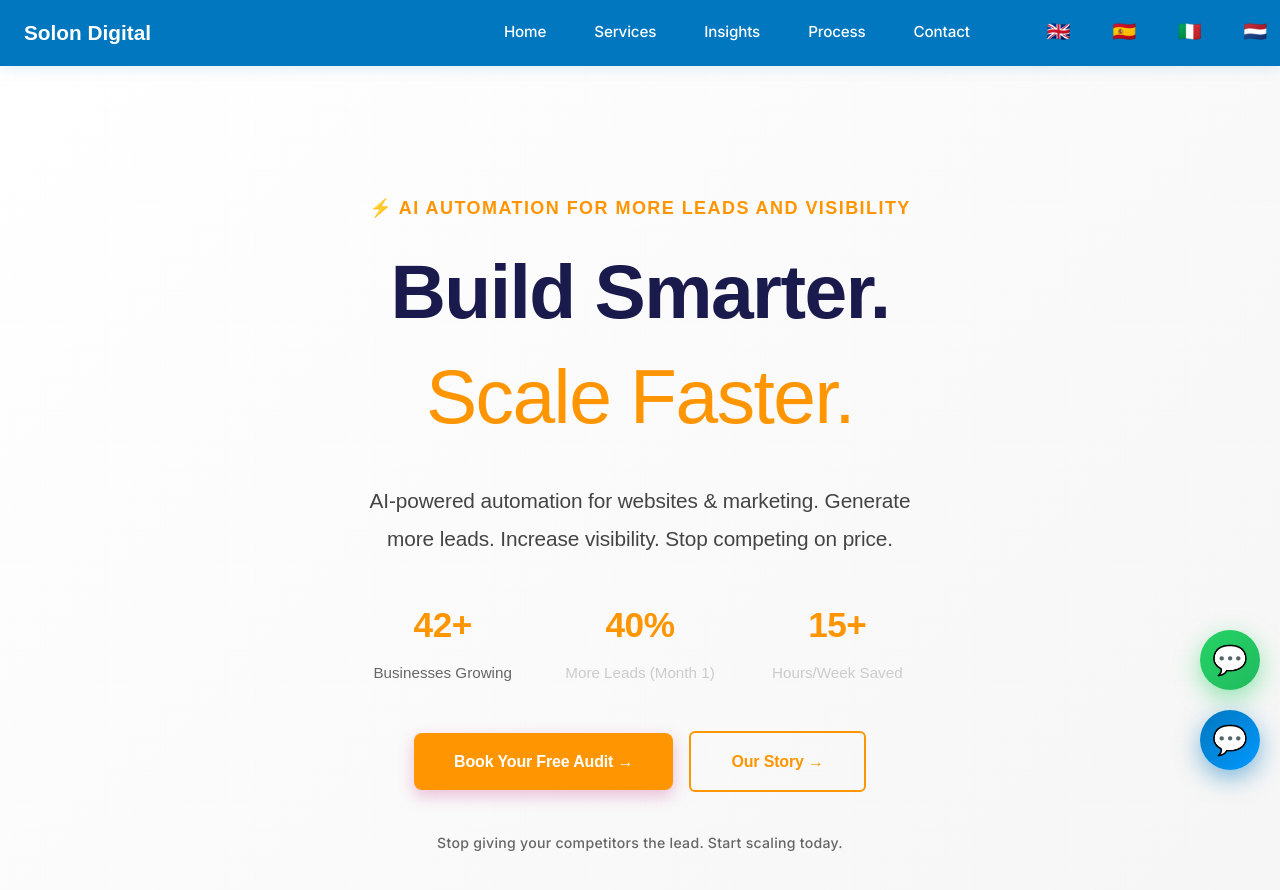
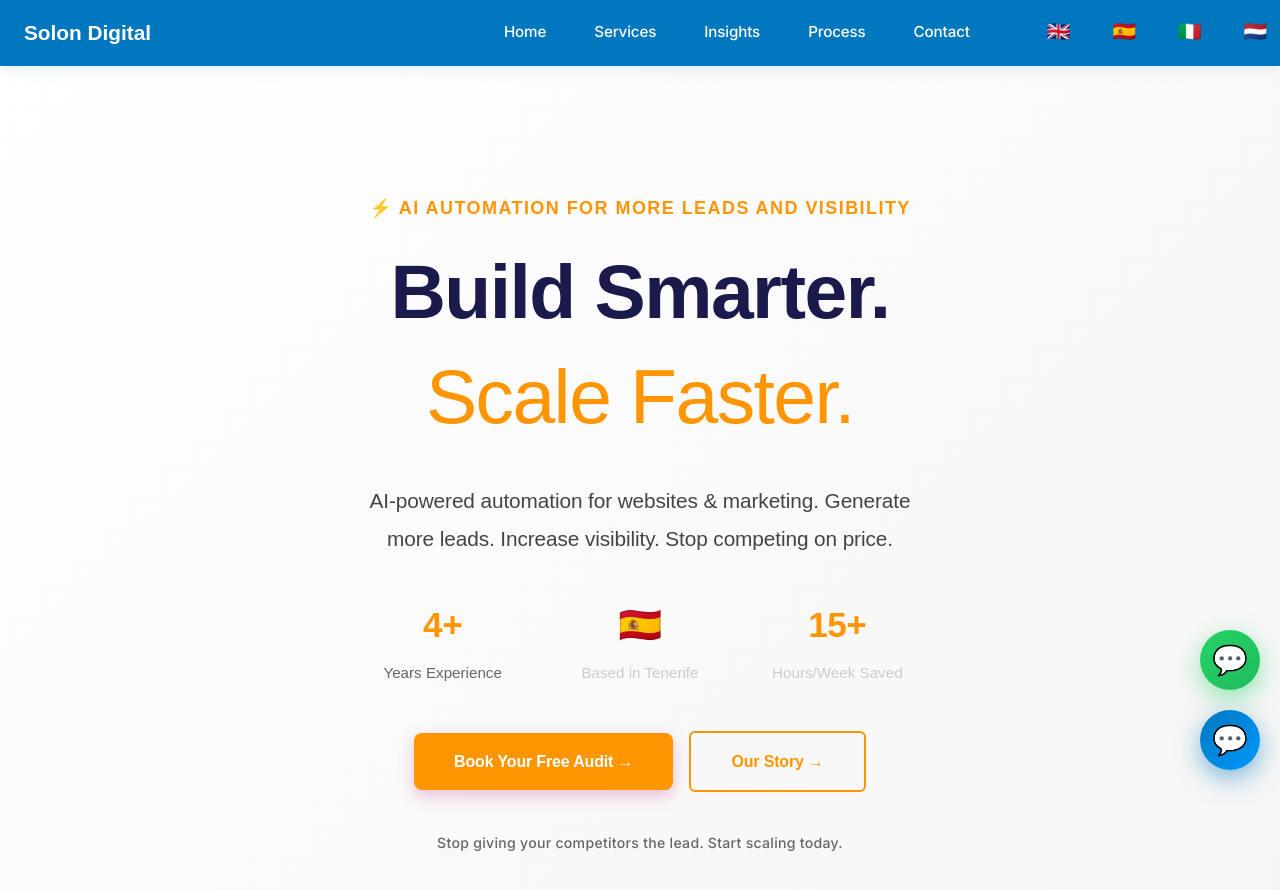
Before and after one commit to Jobelandee/Repository-name-solon-digital, a React (Create React App) app: page / in a window 1280 px wide. Shown: the top 890 px of the page. Built offline with nearby package versions, Linux system fonts and the light colour scheme.

Commit message:
Fix hero statistics - show 4+ years experience and Tenerife location

```diff
--- a/src/components/Hero.jsx
+++ b/src/components/Hero.jsx
@@ -111,12 +111,12 @@
             }}
           >
             <div style={{ textAlign: 'center' }}>
-              <h3 style={{ fontSize: '2.2rem', color: '#FF9500', margin: '0 0 0.5rem 0', fontWeight: 700 }}>42+</h3>
-              <p style={{ fontSize: '0.95rem', color: '#666666', margin: 0 }}>Businesses Growing</p>
+              <h3 style={{ fontSize: '2.2rem', color: '#FF9500', margin: '0 0 0.5rem 0', fontWeight: 700 }}>4+</h3>
+              <p style={{ fontSize: '0.95rem', color: '#666666', margin: 0 }}>Years Experience</p>
             </div>
             <div style={{ textAlign: 'center' }}>
-              <h3 style={{ fontSize: '2.2rem', color: '#FF9500', margin: '0 0 0.5rem 0', fontWeight: 700 }}>40%</h3>
-              <p style={{ fontSize: '0.95rem', color: '#CCCCCC', margin: 0 }}>More Leads (Month 1)</p>
+              <h3 style={{ fontSize: '2.2rem', color: '#FF9500', margin: '0 0 0.5rem 0', fontWeight: 700 }}>🇪🇸</h3>
+              <p style={{ fontSize: '0.95rem', color: '#CCCCCC', margin: 0 }}>Based in Tenerife</p>
             </div>
             <div style={{ textAlign: 'center' }}>
               <h3 style={{ fontSize: '2.2rem', color: '#FF9500', margin: '0 0 0.5rem 0', fontWeight: 700 }}>15+</h3>
```
